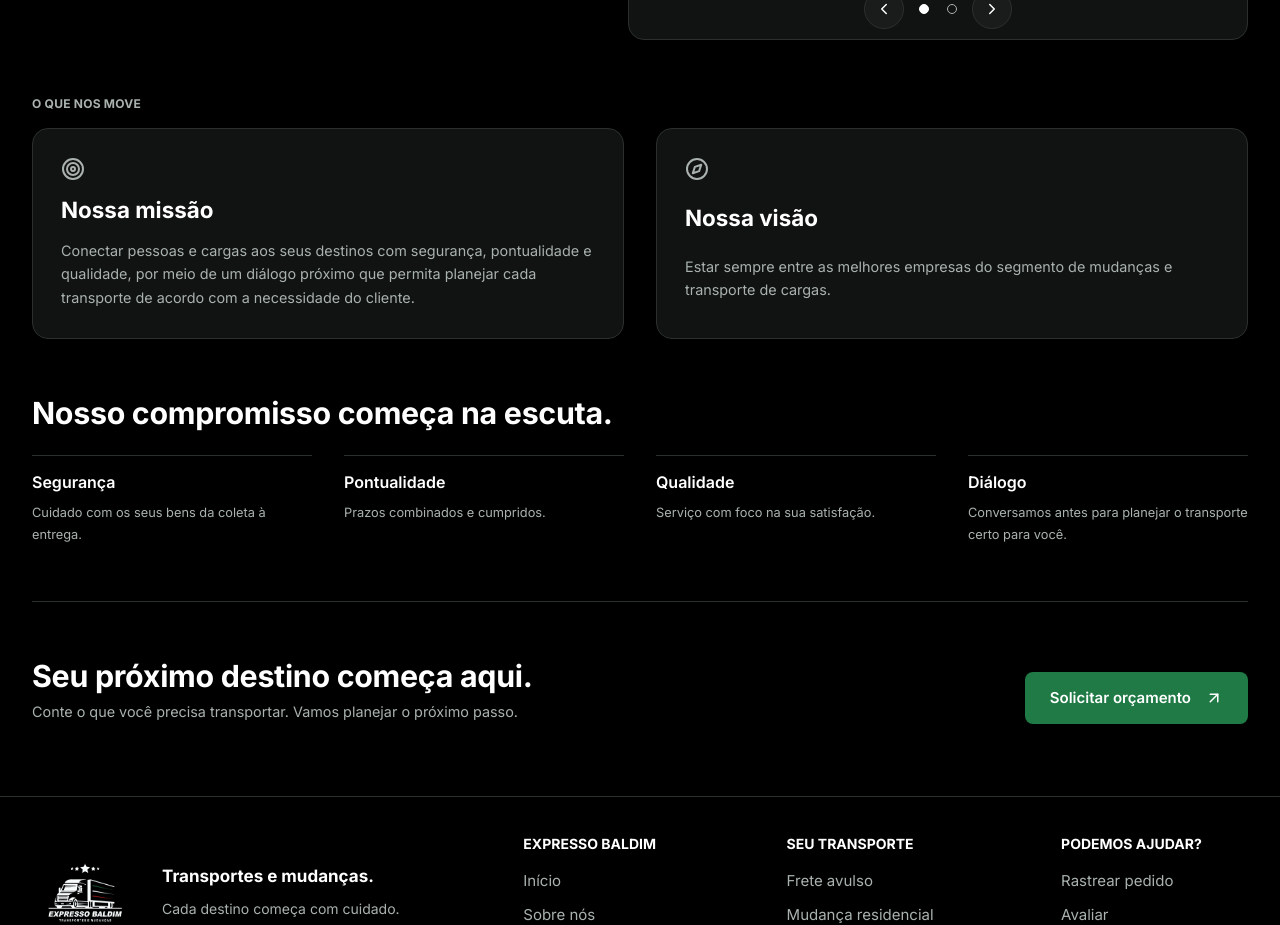
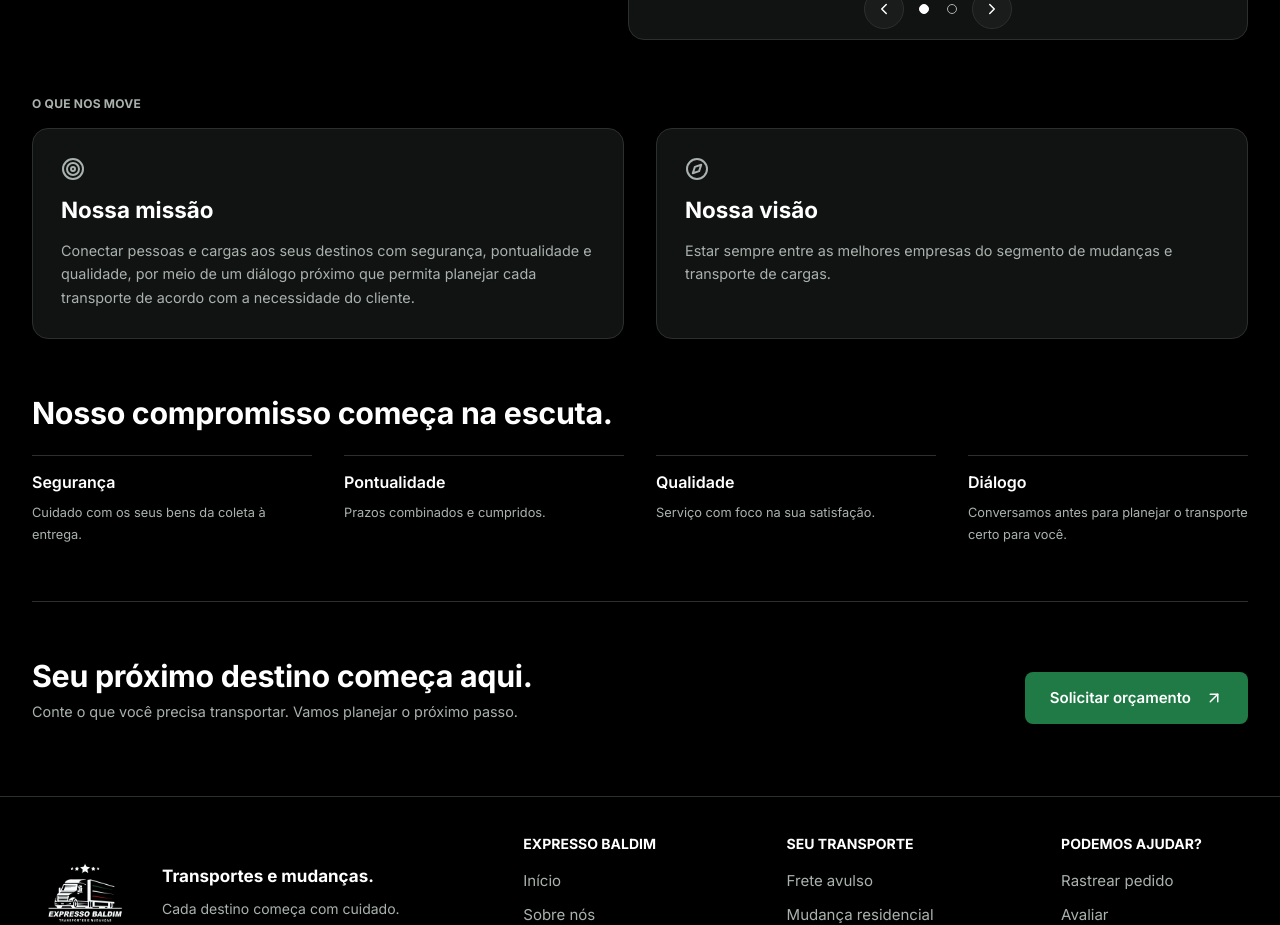
Before and after one commit to Nyckbaldim/expresso-baldim, an Angular app: page /sobre-nos in a window 1280 px wide. Shown: the part 900-1825 px from the top of the page. Built offline with nearby package versions, Linux system fonts and the light colour scheme.

Commit message:
fix(sobre-nos): alinha conteúdo dos cartões de missão e visão ao topo

```diff
--- a/src/app/pages/sobre-nos/sobre-nos.css
+++ b/src/app/pages/sobre-nos/sobre-nos.css
@@ -99,6 +99,7 @@ p { color: var(--cinza); font-size: 0.9rem; line-height: 1.65; }
   padding: clamp(20px, 3vw, 28px);
   display: grid;
   gap: 12px;
+  align-content: start;
 }
 
 .card__icone {
```
